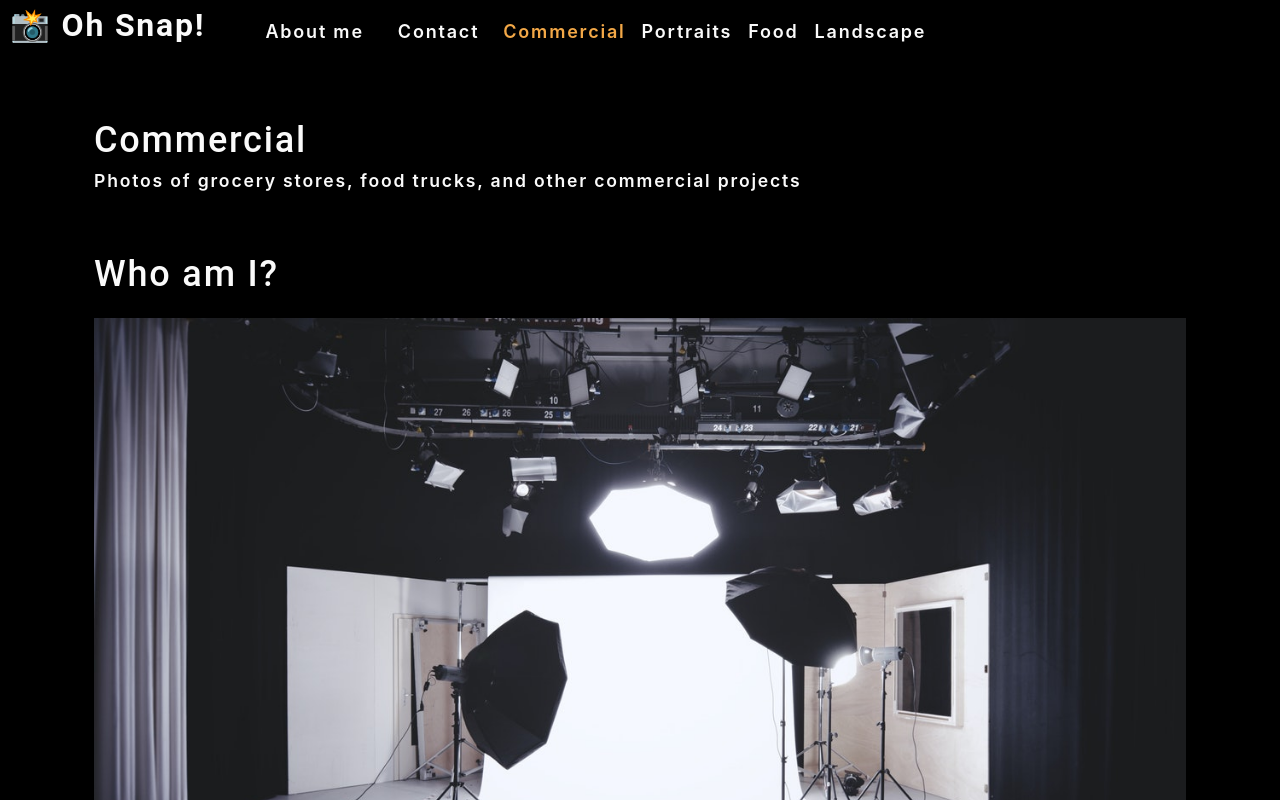
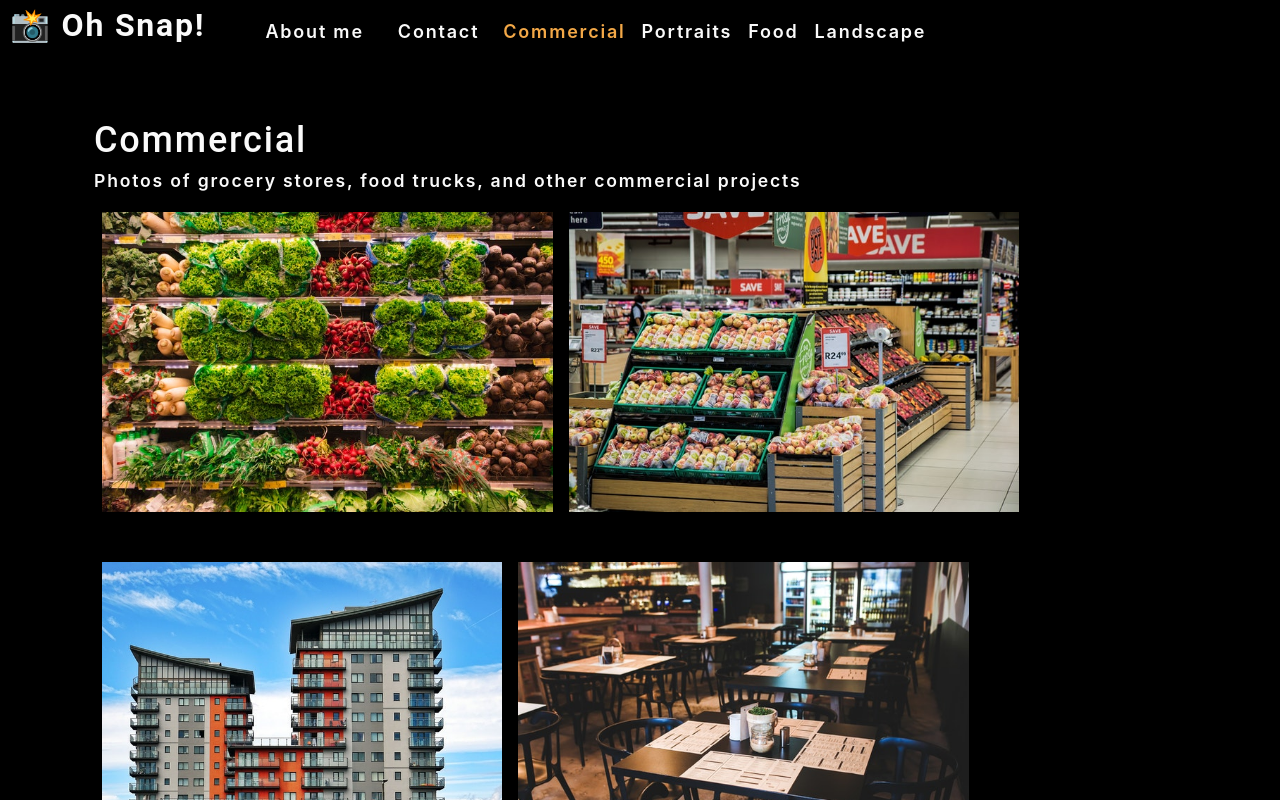
Before and after one commit to denysha-abigail/photo-port, a React (Create React App) app: page / in a window 1280 px wide. Shown: the top 800 px of the page. Built offline with nearby package versions, Linux system fonts and the light colour scheme.

Commit message:
manage the modal's state

```diff
--- a/src/components/Gallery/index.js
+++ b/src/components/Gallery/index.js
@@ -11,11 +11,12 @@ function Gallery({ currentCategory }) {
     // use capitalizeFirstLetter() helper function to capitalize the name value when it's rendered; reminder: it must be imported before we can use it
     // to get the category variable from PhotoList to work, we must pass down the currentCategory.name as a prop into the Photolist component from Gallery
     const { name, description } = currentCategory;
+
     return (
         <section>
             <h1 data-testid="h1tag">{capitalizeFirstLetter(name)}</h1>
             <p>{description}</p>
-            <PhotoList />
+            <PhotoList category={currentCategory.name} />
         </section>
     );
 }
--- /dev/null
+++ b/src/components/Modal/index.js
@@ -0,0 +1,22 @@
+import React from 'react';
+
+// create a basic modal with a backdrop and container; the modal contains a title, a description, the selected image, and a button to close the modal
+// Modal ends up becoming the child component of PhotoList, the parent component, because the Modal is located in PhotoList
+// destructure props into currentPhoto in the Modal parameter then destructure currentPhoto properties into constants to assign their values into the modal
+function Modal({ currentPhoto }) {
+    const { name, category, description, index } = currentPhoto;
+    return (
+        <div className="modalBackdrop">
+          <div className="modalContainer">
+            <h3 className="modalTitle">{name}</h3>
+            <img src={require(`../../assets/large/${category}/${index}.jpg`)} alt="current category" />
+            <p>{description}</p>
+                <button type="button">
+                    Close this modal
+                </button>
+            </div>
+        </div>
+    );
+}
+
+export default Modal;
--- a/src/components/PhotoList/index.js
+++ b/src/components/PhotoList/index.js
@@ -1,6 +1,8 @@
 // logic for images; child component of the Gallery component that will now handle the photo rendering logic
 // since we are using useState to set the default values for the array of photos, we need to import it as well
+// we'll use the useState Hook in the PhotoList component to manage the current photo state and make this data accessible to the Modal component through props
 import React, { useState } from 'react';
+import Modal from '../Modal';
 
 const PhotoList = ({ category }) => {
   // create an array for photos before return statement
@@ -106,6 +108,17 @@ const PhotoList = ({ category }) => {
   // we need to add a filterMethod
   // we're going through each photo in the photos array, trying to find every photo that matches the category that was selected by the user; if a photo matches the condition, it is returned in an array and assigned to currentPhotos; then we can map the currentPhotos array to render each photo that matches the category selected by the user
   const currentPhotos = photos.filter((photo) => photo.category === category);
+  const [currentPhoto, setCurrentPhoto] = useState();
+  // we want to conditionally render the modal based on whether an image has been clicked; we set the initial state of isModalOpen to false, because we don't want the modal to open until a user has clicked on an image
+  const [isModalOpen, setIsModalOpen] = useState(false);
+
+  // pass the image and index data as props—to allow the modal to render the image
+  const toggleModal = (image, i) => {
+    // we updated the current photo state using the setCurrentPhoto function with the data retrieved through the click event
+    // we used the spread operator here to add the index: i key value pair to the current photo state
+    setCurrentPhoto({...image, index: i});
+    setIsModalOpen(true);
+  }
 
   // map over the images in PhotoList without having to import each one at the top
   // alt attribute = used for accessibility user-assistance devices, such as screen readers, so the image's name was assigned
@@ -114,12 +127,14 @@ const PhotoList = ({ category }) => {
   // default property = where the image has been saved; to render the image, the default property myst be invoked
   return (
     <div>
+      {isModalOpen && <Modal currentPhoto={currentPhoto} />}
       <div className="flex-row">
         {currentPhotos.map((image, i) => (
           <img
             src={require(`../../assets/small/${category}/${i}.jpg`)}
             alt={image.name}
             className="img-thumbnail mx-1"
+            onClick={() => toggleModal(image, i)}
             key={image.name}
           />
         ))}
@@ -128,4 +143,9 @@ const PhotoList = ({ category }) => {
   );
 };
 
+// above: in React, we'll use the onClick attribute and assign a click handler function to capture the individual photo data
+// we added the event listener attribute to each <img> element in each category and assigned the toggleModal function to handle the click event; we passed in the current image and i as arguments; the image object represents the element in the photos array, and the i will render the image
+
+// modified <Modal currentPhoto={currentPhoto} /> to {isModalOpen && <Modal currentPhoto={currentPhoto} />} in order to render the modal if the isModalOpen value is true
+
 export default PhotoList;
```
Lines whose indentation alone changed are shown as unchanged.
